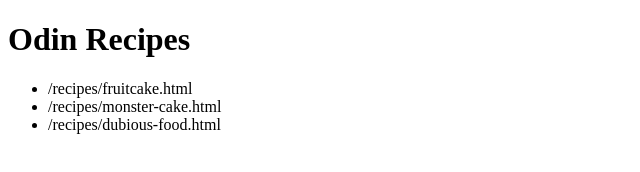
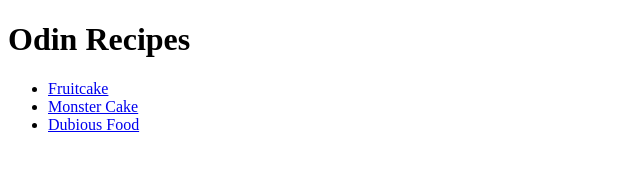
Before and after one commit to mattmuroya/hyrulean-recipes, a plain HTML site: page index.html in a window 1280 px wide. Shown: the whole page, without its empty margins (0-640 px from the left). Drawn offline with Linux system fonts and the light colour scheme.

Commit message:
fixed broken links

```diff
--- a/index.html
+++ b/index.html
@@ -9,9 +9,9 @@
 <body>
     <h1>Odin Recipes</h1>
     <ul>
-        <li>/recipes/fruitcake.html</li>
-        <li>/recipes/monster-cake.html</li>
-        <li>/recipes/dubious-food.html</li>
+        <li><a href="/recipes/fruitcake.html">Fruitcake</a></li>
+        <li><a href="/recipes/monster-cake.html">Monster Cake</a></li>
+        <li><a href="/recipes/dubious-food.html">Dubious Food</a></li>
     </ul>
 </body>
 </html>
```
